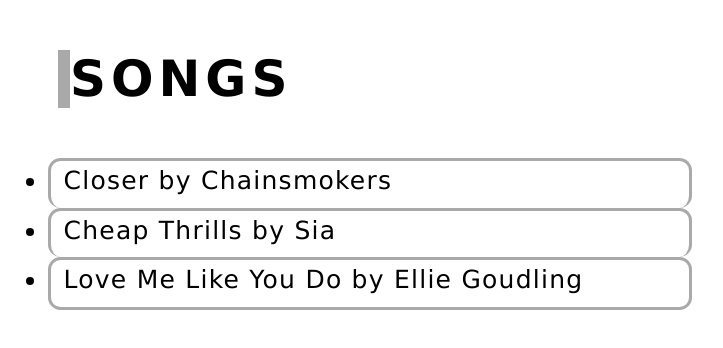
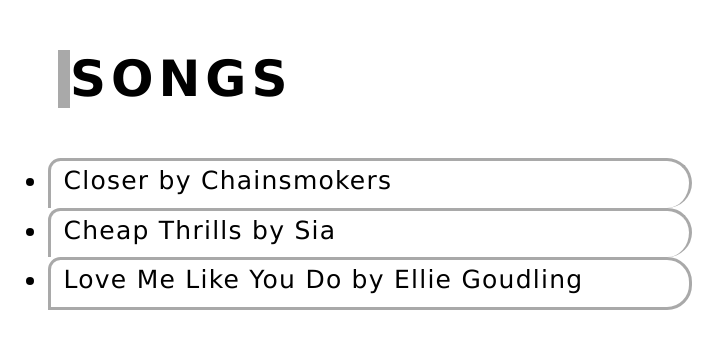
Before and after one commit to garg-singh/theSongProject, a plain HTML site: page index.html in a window 1280 px wide. Shown: the full height of the page, 25-748 px from the left. Drawn offline with Linux system fonts and the light colour scheme.

Commit message:
Tweaked UI a bit

```diff
--- a/index.html
+++ b/index.html
@@ -19,7 +19,7 @@
     font: lighter 25px Verdana, sans-serif;
     padding:0.2em 0em 0.5em 0.5em;
     border:darkgrey 0.12em;
-    border-radius:0.5em;
+    border-radius:0.5em 1em 1em 0em;
     border-style:solid solid none solid;
     margin:0em 1em;
     min-width:10em;
@@ -42,9 +42,6 @@
     text-transform:uppercase;
     letter-spacing:0.1em;
 }
-
-
-
     </style>
     <body>
        <h1 >Songs</h1>
```
